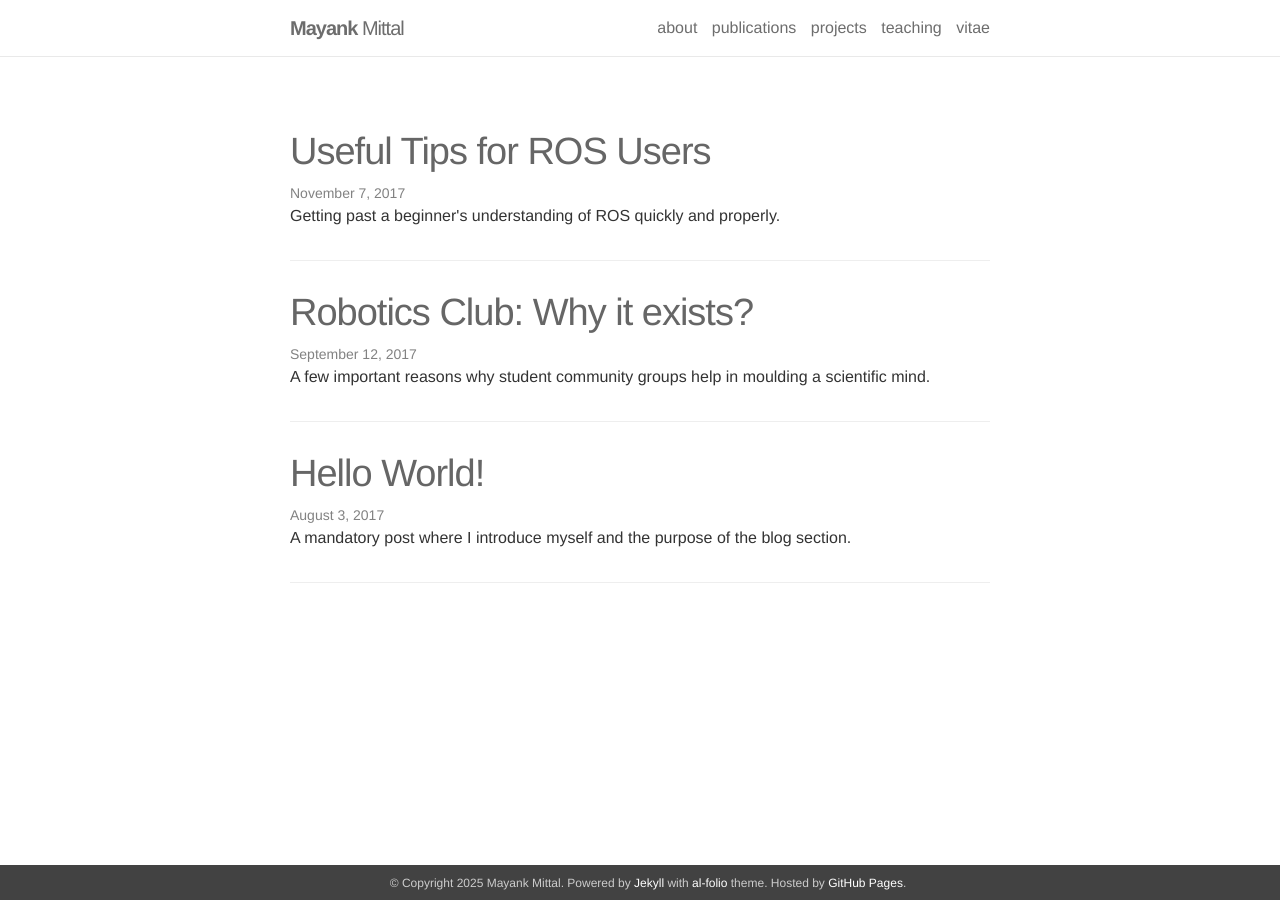
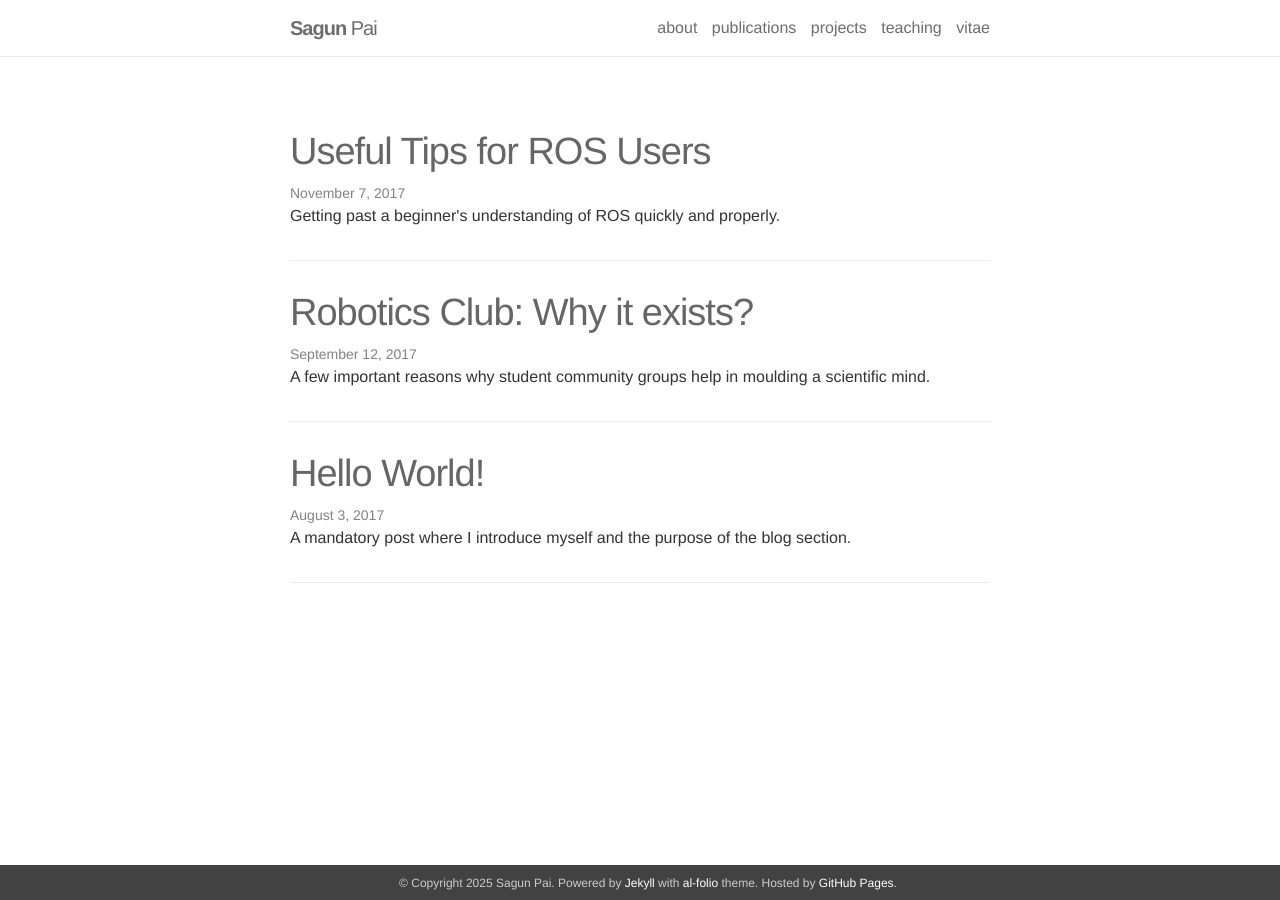
Before and after one commit to Famguy/famguy.github.io, a Jekyll site: the page built from blog/index.html, in a window 1280 px wide. Built offline with Jekyll 4.4.1, drawn with Linux system fonts in a browser that asks for light colours; nearby versions of some CDN libraries; the list of posts is cut into pages by our own code.

Commit message:
Update _config.yml

```diff
--- a/_config.yml
+++ b/_config.yml
@@ -1,8 +1,8 @@
 # -----------------------------------------------------------------------------
 # Site settings
 # -----------------------------------------------------------------------------
-name: Mayank Mittal
-email: mittalma@ethz.ch
+name: Sagun Pai
+email: sagung.pai@gmail.com
 description: > # this means to ignore newlines until "url:"
   A simple website for a Roboticist.
 footer_text: >
@@ -14,16 +14,16 @@
 last_updated: # leave blank if you don't want to display last updated
 
 # google-analytics
-google_analytics: UA-92958928-1
-repo: http://github.com/Mayankm96
+#google_analytics: UA-92958928-1
+repo: http://github.com/famguy
 
 # -----------------------------------------------------------------------------
 # Social integration
 # -----------------------------------------------------------------------------
-github_username: Mayankm96 # put your github username
-twitter_username: mayankm155 # put your twitter username
-linkedin_username: mayankm-0096 # put your linkedin username
-scholar_authorid: iVXG-IkAAAAJ # put your google scholar author id
+github_username: famguy # put your github username
+twitter_username: famguy # put your twitter username
+linkedin_username: sagun-pai-81b1485a # put your linkedin username
+scholar_authorid: dTWItMsAAAAJ # put your google scholar author id
 contact_note: #  You can even add a little note about which of these is the best way to reach you.
 
 # -----------------------------------------------------------------------------
@@ -43,7 +43,7 @@
     older: 'Older'
 
 # Comments
-disqus_shortname: mayankm-96 # put your disqus shortname
+disqus_shortname: famguy # put your disqus shortname
 
 # Optional features
 show_social_icons:  false
@@ -85,8 +85,8 @@
 # Jekyll-Scholar
 scholar:
 
-  last_name: Mittal
-  last_name_equal: Mittal*
+  last_name: Pai
+  last_name_equal: Pai*
 
   style: apa
   locale: en
```
